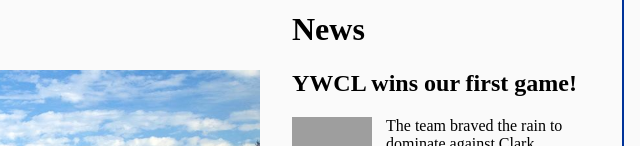
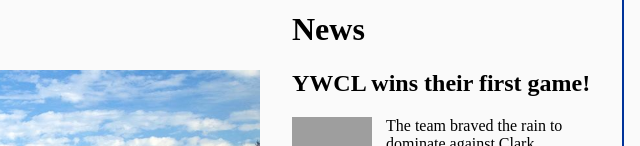
Before and after one commit to yalewomensclublacrosse/annielcook.github.io, a plain HTML site: page index.html in a window 1280 px wide. Shown: the part 654-800 px from the top of the page, 528-1168 px from the left. Drawn offline with Linux system fonts and the light colour scheme; grey boxes are pictures that could not be loaded.

Commit message:
our->their

```diff
--- a/index.html
+++ b/index.html
@@ -49,7 +49,7 @@
 		<div class="sidebar">
 			<h1> News </h1>
 			<div class="top-sidebar">
-				<h2>YWCL wins our first game!</h2>
+				<h2>YWCL wins their first game!</h2>
 				<img src="./images/win3-29.jpg">
 				<p>The team braved the rain to dominate against
 					Clark University for the first game of the season!</p>
```
